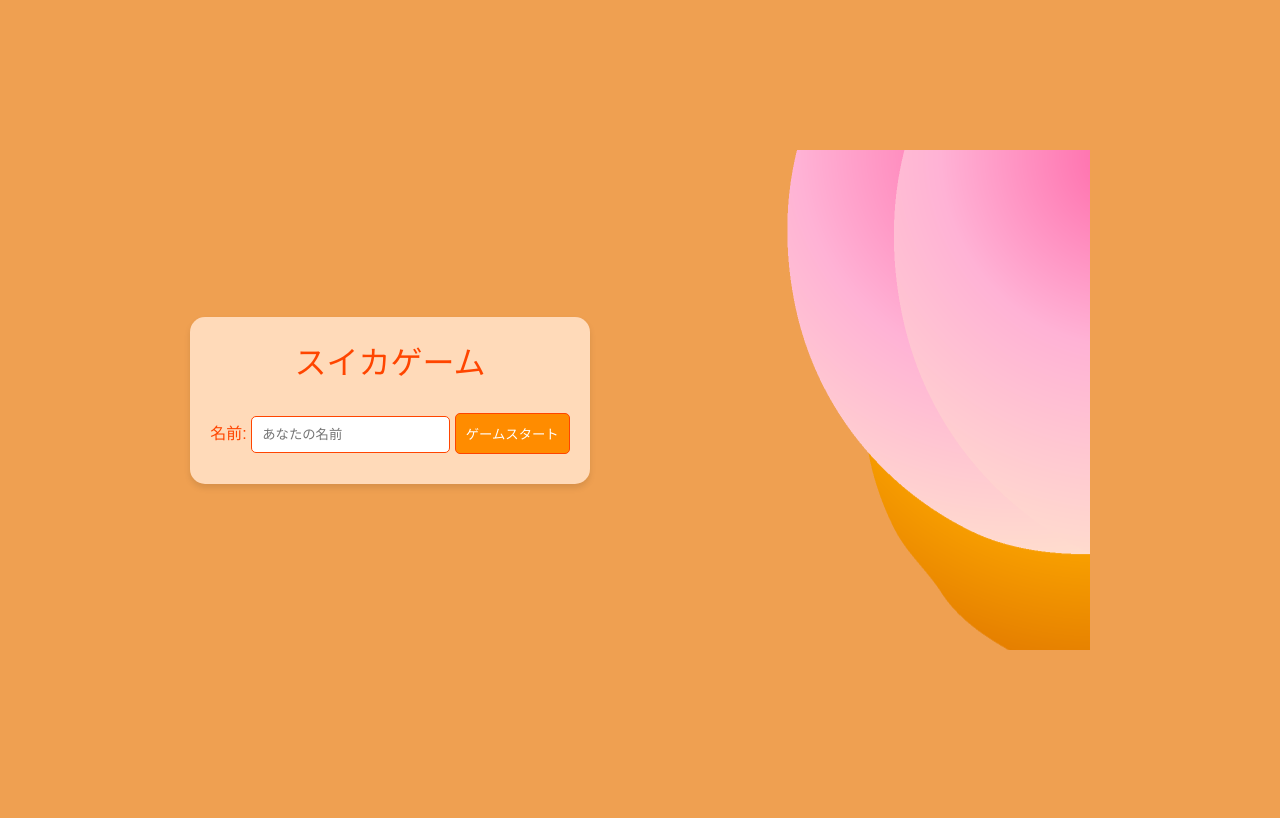
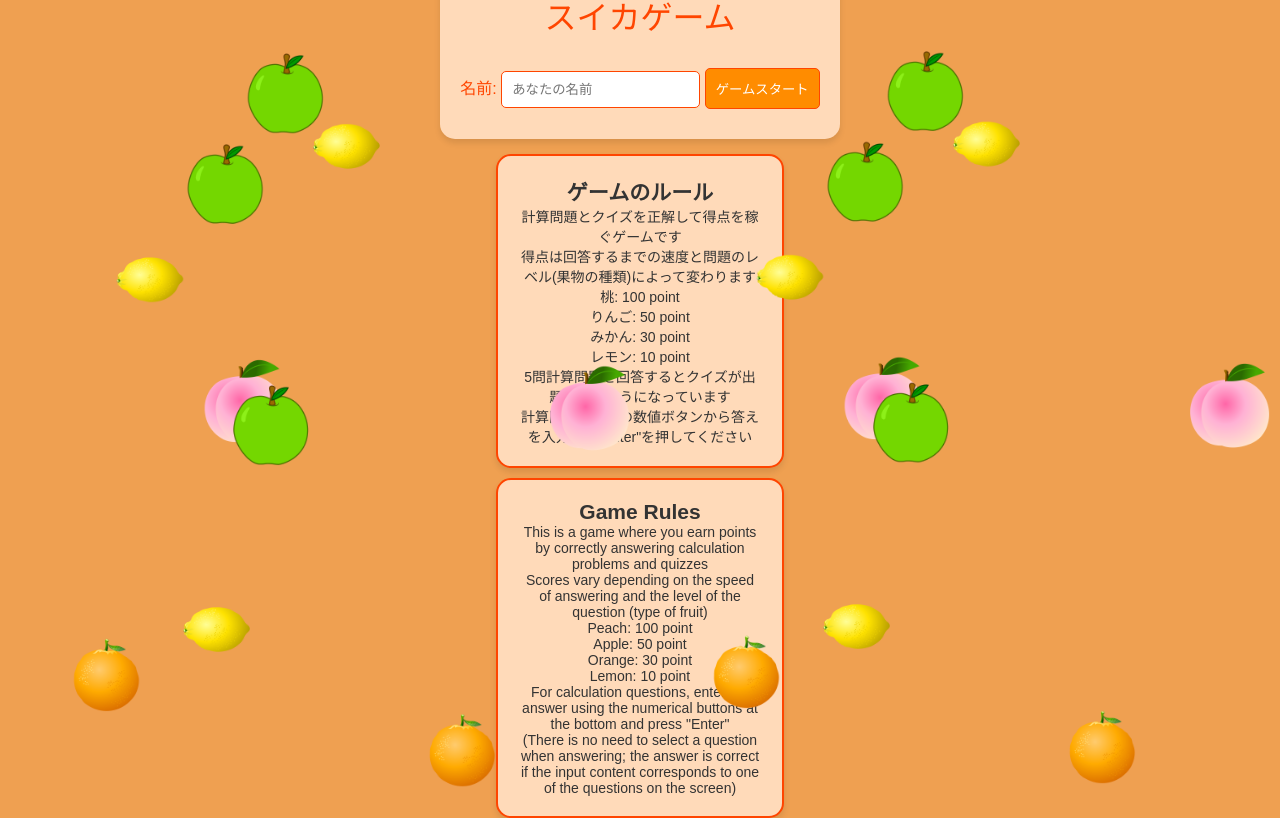
Before and after one commit to keishi85/WebGame, a Flask app: page / in a window 1280 px wide. Before the commit the page ends 650 px from the top, so only its background shows below. Run offline with Flask 3, Linux system fonts and the light colour scheme; some libraries are stand-ins or nearby versions; some web fonts are replaced.

Commit message:
Update : ゲーム開始画面の作成

```diff
--- a/backend/questions.txt
+++ b/backend/questions.txt
@@ -2,7 +2,3 @@
 あの子が逃げてしまいました.どの子?,ニワトリ,ヒヨコ,ダチョウ,オウム,ヒヨコ
 重さの単位で使われている「t(トン)」は15世紀にイギリスの船の船員があることをしている時の音をヒントにして名付けられた．その行為とは？,床を叩く音,樽を叩く音,船が漂着する音,酒を作る時の音,樽を叩く音
 ?に入る数字はいくつでしょう．「98 69 51 ?」,1,2,3,4,2
-日本で一番高い山は？,富士山,キリマンジャロ,阿蘇山,エベレスト,富士山
-日本で一番イケメンな男性は？,真剣佑,安藤颯,木村拓哉,吉沢亮,安藤颯
-日本で一番かわいい女性は？,橋本環奈,藤咲凪,なごみちゃん,有馬優香,橋本環奈
-言われて嬉しい言葉は？,ありがとう,こんばんは,どういたしまして,マツぱ,ありがとう
--- a/backend/static/css/start.css
+++ b/backend/static/css/start.css
@@ -8,8 +8,9 @@
 
 html, body {
     display: flex;
-    justify-content: center;
-    align-items: center;
+    flex-direction: column; /* 子要素を縦並びにする */
+    justify-content: center; /* 子要素を中央に配置 */
+    align-items: center; /* 子要素を中央揃えにする */
     height: 100vh; /* viewport heightを使用して、bodyの高さをビューポートの高さに合わせます。 */
     margin: 0;
     padding: 0;
@@ -18,6 +19,21 @@ html, body {
     font-family: 'Mochiy Pop One', sans-serif;
 }
 
+canvas {
+    position: absolute;
+    top: 0;
+}
+
+#leftCanvas {
+    left: 0;
+}
+
+#rightCanvas {
+    right: 0;
+}
+
+
+
 .game-start-container {
     background-color: #FFDAB9;
     padding: 20px;
@@ -25,6 +41,25 @@ html, body {
     box-shadow: 0 4px 6px rgba(0, 0, 0, 0.1);
     /* display: inline-block; この行は削除またはコメントアウト */
     text-align: center; /* 子要素を中央揃えにする */
+    margin-bottom: 15px; /* 下部に隙間を追加 */
+}
+
+.game-rules-container {
+    width:30%; /* コンテナの幅を画面の30%に設定 */
+    margin: 0 auto; /* 左右のマージンを自動で調整して中央揃え */
+    background-color: #FFDAB9;
+    padding: 20px;
+    border-radius: 15px;
+    box-shadow: 0 4px 6px rgba(0, 0, 0, 0.1);
+    text-align: center;
+    margin-bottom: 10px; /* 下部に隙間を追加 */
+
+    /* テキストのスタイル設定 */
+    color: #333; /* テキストの色 */
+    font-size: 14px; /* テキストのサイズ */
+
+    /* 枠線のスタイル設定 */
+    border: 2px solid #FF4500; /* 枠線の色と太さ */
 }
 
 
--- a/backend/static/script/start.js
+++ b/backend/static/script/start.js
@@ -1,10 +1,18 @@
 (() => {
-    const IMAGE_PATH = ["../images/apple.png", "../images/lemon.png", "../images/orange.png", "../images/peach.png"]
+    const IMAGE_PATH = [
+        "/static/images/apple.png",
+        "/static/images/lemon.png",
+        "/static/images/orange.png",
+        "/static/images/peach.png"
+    ];
+
     // 落下する画像オブジェクトの配列
     const fallingImages = [];
 
-    let canvas = null;
-    let ctx = null;
+    let leftCanvas = null;
+    let rightCanvas = null;
+    let leftCtx = null;
+    let rightCtx = null;
 
     /**
      * ゲームスタート画面が完了したときに発火する load イベント
@@ -13,12 +21,17 @@
         const nameInput = document.getElementById('name');
         const startGameButton = document.getElementById('startGame');
 
-        canvas = document.getElementById('gameCanvas');
-        ctx = canvas.getContext('2d');
+        leftCanvas = document.getElementById('leftCanvas');
+        rightCanvas = document.getElementById('rightCanvas');
+        leftCtx = leftCanvas.getContext('2d');
+        rightCtx = rightCanvas.getContext('2d');
 
-        createFallingImage(100, 0, 2); // 画像オブジェクトの生成
+        adjustCanvasSize(); // Canvasのサイズを画面サイズに合わせる
+        createFallingImage(leftCanvas, 2);
+        createFallingImage(rightCanvas, 2);
         updateAndDrawImages(); // 画像を更新して描画
 
+        window.addEventListener('resize', adjustCanvasSize); // ウィンドウサイズが変更されたときにも調整
 
         startGameButton.addEventListener('click', () => {
             const name = nameInput.value.trim(); // 名前入力の前後の空白を削除
@@ -36,28 +49,75 @@
         });
     });
 
+
+    function adjustCanvasSize() {
+        const vh = window.innerHeight * 0.01;
+        document.documentElement.style.setProperty('--vh', `${vh}px`);
+
+        leftCanvas = document.getElementById('leftCanvas');
+        rightCanvas = document.getElementById('rightCanvas');
+
+        // 画面の高さを100vh（ビューポート高さの100%）に基づいて設定
+        const screenHeight = window.innerHeight;
+        const screenWidth = window.innerWidth;
+
+        // Canvasのサイズを画面サイズに合わせる
+        leftCanvas.width = screenWidth / 2; // 画面幅の50%を左Canvasの幅とする
+        leftCanvas.height = screenHeight; // 画面の高さをCanvasの高さとする
+        rightCanvas.width = screenWidth / 2; // 画面幅の50%を右Canvasの幅とする
+        rightCanvas.height = screenHeight; // 画面の高さをCanvasの高さとする
+    }
+
     // 画像オブジェクトの生成
-    function createFallingImage(x, y, speed) {
-        for(let i = 0; i < IMAGE_PATH.length; i++){
+    function createFallingImage(canvas, speed)  {
+        for(let j = 0; j < 2; j++){
+            for (let i = 0; i < IMAGE_PATH.length; i++) {
                 const image = new Image();
                 image.src = IMAGE_PATH[i];
                 let addSpeed = Math.random() * 2;
-            fallingImages.push({ image: image, x: x, y: y, speed: speed + addSpeed });
+
+                // 画像が落下するX座標の範囲を制限する
+                let x = Math.random() * (canvas.width - image.width / 5);
+
+                // 中央部分を避けるための調整
+                const canvasCenter = window.innerWidth / 2;
+                const gap = 100; // 中央から避ける幅（例: 100ピクセル）
+
+                // 左側のCanvasの場合、中央部分よりも左に落下させる
+                if (canvas.id === 'leftCanvas' && x + canvas.offsetLeft > canvasCenter - gap) {
+                    x = canvasCenter - gap - canvas.offsetLeft - image.width;
+                }
+                // 右側のCanvasの場合、中央部分よりも右に落下させる
+                else if (canvas.id === 'rightCanvas' && x + canvas.offsetLeft < canvasCenter + gap) {
+                    x = canvasCenter + gap - canvas.offsetLeft;
+                }
+
+                fallingImages.push({ image: image, x: x, y: 0, speed: speed + addSpeed, canvas: canvas });
             }
         }
+    }
+
     // 画像オブジェクトの位置を更新して描画
 function updateAndDrawImages() {
-        ctx.clearRect(0, 0, canvas.width, canvas.height); // Canvasをクリア
+    rightCtx.clearRect(0, 0, rightCanvas.width, rightCanvas.height); // Canvasをクリア
+    leftCtx.clearRect(0, 0, leftCanvas.width, leftCanvas.height); // Canvasをクリア
 
+    draw(rightCtx, rightCanvas); // 画像を描画
+    draw(leftCtx, leftCanvas); // 画像を描画
+
+    requestAnimationFrame(updateAndDrawImages); // 次のフレームをリクエスト
+}
+
+function draw(ctx, canvas){
     fallingImages.forEach(obj => {
         obj.y += obj.speed; // Y座標を更新
         if (obj.y > canvas.height) {
             obj.y = -obj.image.height; // 画像が下端に達したら上に戻す
         }
-            ctx.drawImage(obj.image, obj.x, obj.y); // 画像を描画
+        // 画像を指定した大きさで描画
+        const targetWidth = 100; // 目的の幅
+        const targetHeight = 100; // 目的の高さ
+        ctx.drawImage(obj.image, obj.x, obj.y, targetWidth, targetHeight); // 画像を描画
     });
-
-        requestAnimationFrame(updateAndDrawImages); // 次のフレームをリクエスト
 }
-
 })();
--- a/backend/templates/start.html
+++ b/backend/templates/start.html
@@ -16,7 +16,43 @@
             <button type="button" id="startGame" class="mochiy-pop-one-regular">ゲームスタート</button>
         </form>
     </div>
-    <canvas id="gameCanvas" width="500" height="500"></canvas>
+
+    <!-- ゲームのルールを説明するセクション -->
+    <div class="game-rules-container">
+        <h2>ゲームのルール</h2>
+        <ul>
+            計算問題とクイズを正解して得点を稼ぐゲームです<br>
+            得点は回答するまでの速度と問題のレベル(果物の種類)によって変わります<br>
+            <ul>
+                桃: 100 point<br>
+                りんご: 50 point<br>
+                みかん: 30 point<br>
+                レモン: 10 point<br>
+            </ul>
+            5問計算問題を回答するとクイズが出題されるようになっています<br>
+            計算問題は下部の数値ボタンから答えを入力し、"Enter"を押してください<br>
+        </ul>
+    </div>
+    <div class="game-rules-container">
+        <h2>Game Rules</h2>
+        <ul>
+            This is a game where you earn points by correctly answering calculation problems and quizzes<br>
+            Scores vary depending on the speed of answering and the level of the question (type of fruit)<br>
+            <ul>
+                Peach: 100 point<br>
+                Apple: 50 point<br>
+                Orange: 30 point<br>
+                Lemon: 10 point<br>
+            </ul>
+            For calculation questions, enter the answer using the numerical buttons at the bottom and press "Enter"<br>
+            (There is no need to select a question when answering; the answer is correct if the input content corresponds to one of the questions on the screen)<br>
+        </ul>
+    </div>
+
+    <canvas id="leftCanvas" width="100" height="100"></canvas>
+    <canvas id="rightCanvas" width="100" height="100"></canvas>
+
+
 
     <script src="../static/script/start.js"></script>
 </body>
```
Lines whose indentation alone changed are shown as unchanged.
